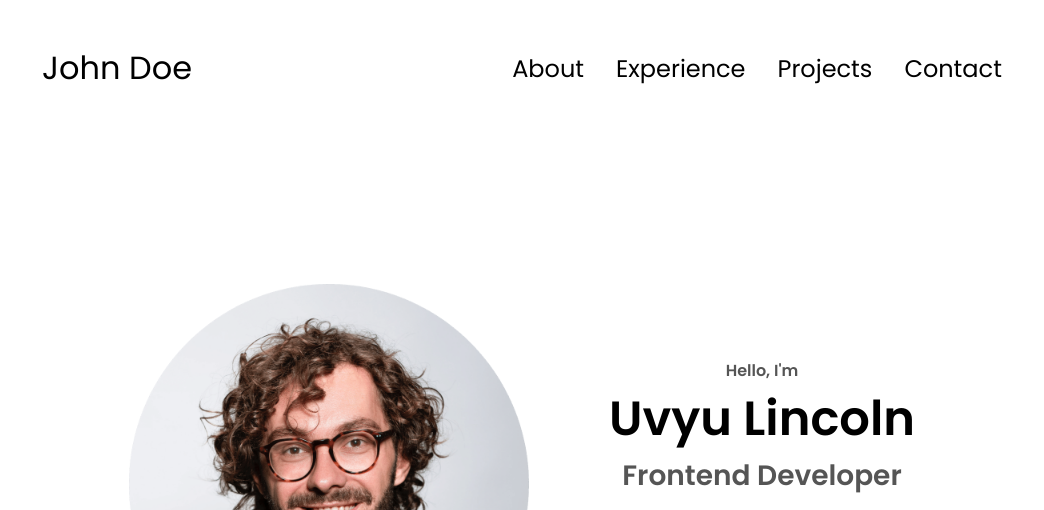
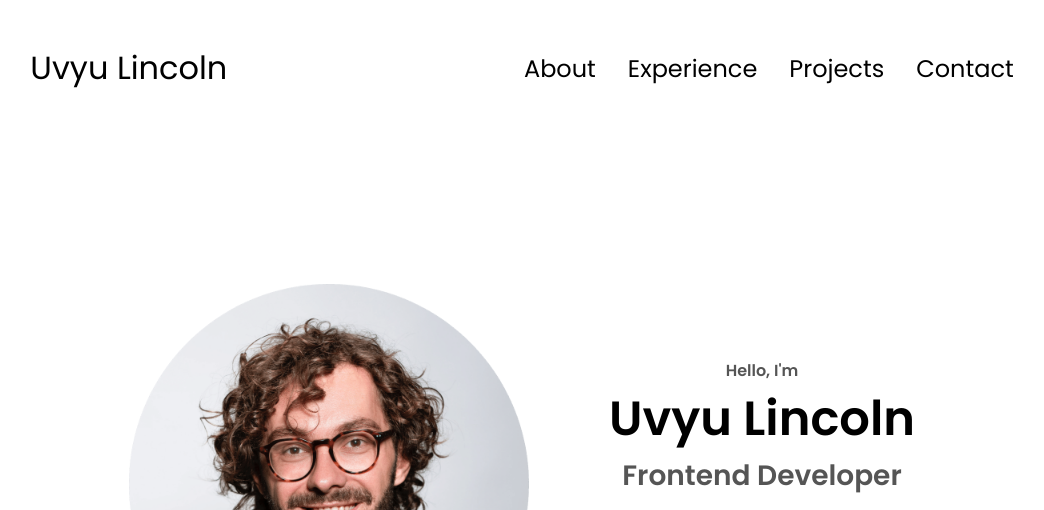
Before and after one commit to SirUvyu/Html-css-js-portfolio, a plain HTML site: page assets/index.html in a window 1280 px wide. Shown: the top 510 px of the page, without its empty margins (118-1162 px from the left). Drawn offline with Linux system fonts and the light colour scheme.

Commit message:
Finished portfolio

```diff
--- a/assets/index.html
+++ b/assets/index.html
@@ -10,7 +10,7 @@
   </head>
   <body>
     <nav id="desktop-nav">
-      <div class="logo">John Doe</div>
+      <div class="logo">Uvyu Lincoln</div>
       <div>
         <ul class="nav-links">
           <li><a href="#about">About</a></li>
```
Also changed, not shown: assets/about-pic.png (deleted).
